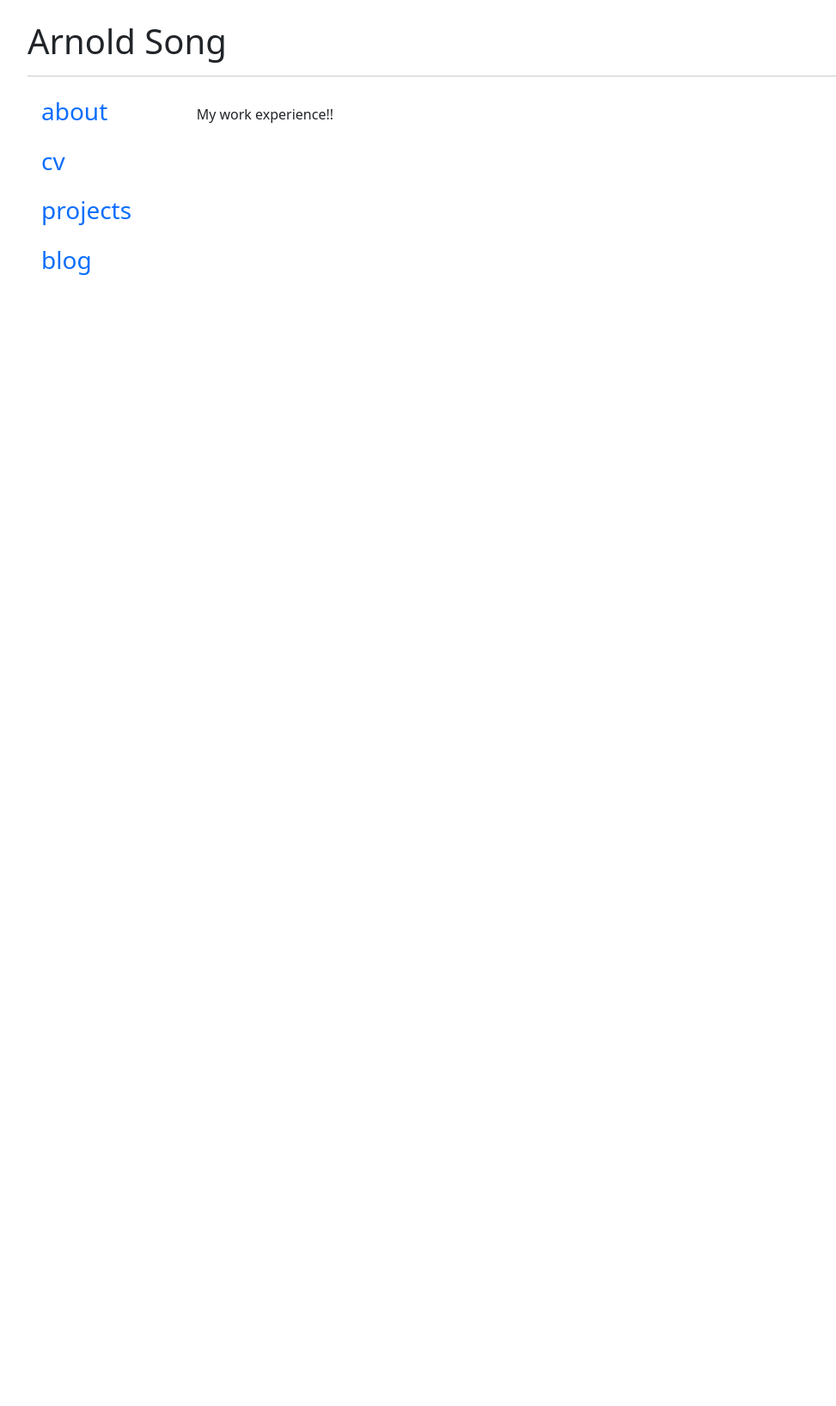
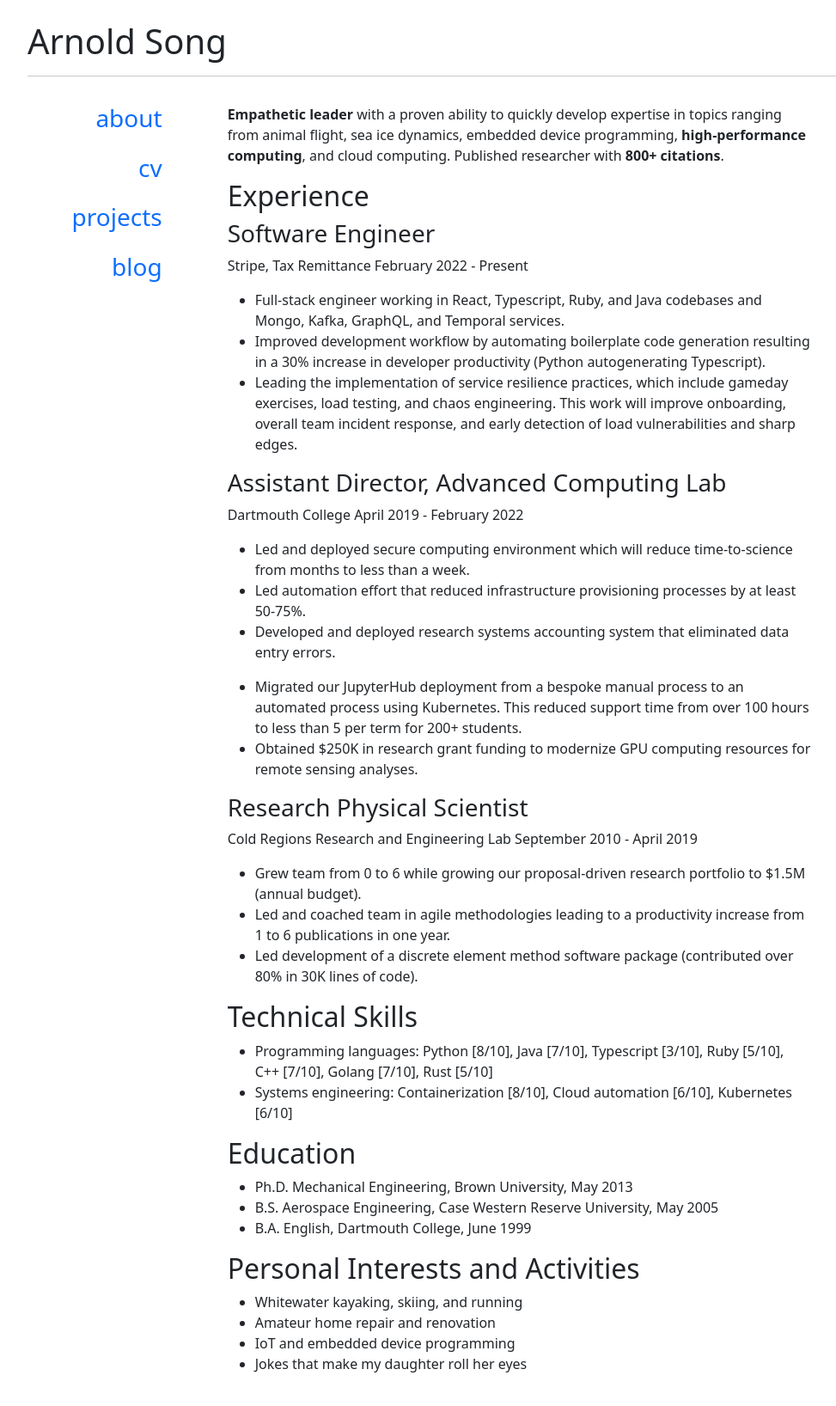
Before and after one commit to arnsong/arnid.io, a plain HTML site: page public/cv/index.html in a window 1280 px wide. Shown: the whole page at 86% size, without its empty margins (54-1027 px from the left). Before the commit the page ends 800 px from the top, so only its background shows below. Drawn offline with nearby package versions, Linux system fonts and the light colour scheme.

Commit message:
Updated content

```diff
--- a/public/cv/index.html
+++ b/public/cv/index.html
@@ -11,19 +11,67 @@
 
 <body>
 <div class="container py-4 px-3 mx-auto">
-<h1>Arnold Song</h1>
+    <a class="nav-link" href="/"><h1>Arnold Song</h1></a>
 <hr/>
 <div class="container-lg">
     <div class="row">
-        <ul class="nav flex-column col-2">
+        <ul class="nav flex-column col-2 pt-2 text-end">
             <li class="nav-item"><a class="nav-link" href="/about"><h3>about</h3></a></li>
             <li class="nav-item"><a class="nav-link" href="/cv"><h3>cv</h3></a></li>
             <li class="nav-item"><a class="nav-link" href="/projects"><h3>projects</h3></a></li>
             <li class="nav-item"><a class="nav-link" href="/blog"><h3>blog</h3></a></li>
         </ul>
-        <div class="col pt-3">
+        <div class="col-md-8 pt-3 ps-5">
 
-My work experience!!
+<p><strong>Empathetic leader</strong> with a proven ability to quickly develop expertise in topics ranging from animal flight, sea ice dynamics, embedded device programming, <strong>high-performance computing</strong>, and cloud computing. Published researcher with <strong>800+ citations</strong>.</p>
+<h2>Experience</h2>
+<h3>Software Engineer</h3>
+<p>Stripe, Tax Remittance
+February 2022 - Present</p>
+<ul>
+<li>Full-stack engineer working in React, Typescript, Ruby, and Java codebases and Mongo, Kafka, GraphQL, and Temporal services.</li>
+<li>Improved development workflow by automating boilerplate code generation resulting in a 30% increase in developer productivity (Python autogenerating Typescript).</li>
+<li>Leading the implementation of service resilience practices, which include gameday exercises, load testing, and chaos engineering. This work will improve onboarding, overall team incident response, and early detection of load vulnerabilities and sharp edges.</li>
+</ul>
+<h3>Assistant Director, Advanced Computing Lab</h3>
+<p>Dartmouth College
+April 2019 - February 2022</p>
+<ul>
+<li>Led and deployed secure computing environment which will reduce time-to-science from months to less than a week.</li>
+<li>Led automation effort that reduced infrastructure provisioning processes by at least 50-75%.</li>
+<li>Developed and deployed research systems accounting system that eliminated data entry errors.</li>
+</ul>
+<ul>
+<li>Migrated our JupyterHub deployment from a bespoke manual process to an automated process using Kubernetes.  This reduced support time from over 100 hours to less than 5 per term for 200+ students.</li>
+<li>Obtained $250K in research grant funding to modernize GPU computing resources for remote sensing analyses.</li>
+</ul>
+<h3>Research Physical Scientist</h3>
+<p>Cold Regions Research and Engineering Lab
+September 2010 - April 2019</p>
+<ul>
+<li>Grew team from 0 to 6 while growing our proposal-driven research portfolio to $1.5M (annual budget).</li>
+<li>Led and coached team in agile methodologies leading to a productivity increase from 1 to 6 publications in one year.</li>
+<li>Led development of a discrete element method software package (contributed over 80% in 30K lines of code).</li>
+</ul>
+<h2>Technical Skills</h2>
+<ul>
+<li>Programming languages:  Python [8/10],  Java [7/10], Typescript [3/10], Ruby [5/10], C++ [7/10], Golang [7/10], Rust [5/10]</li>
+<li>Systems engineering: Containerization [8/10], Cloud automation [6/10], Kubernetes [6/10]</li>
+</ul>
+<h2>Education</h2>
+<ul>
+<li>Ph.D. Mechanical Engineering, Brown University, May 2013</li>
+<li>B.S. Aerospace Engineering, Case Western Reserve University, May 2005</li>
+<li>B.A. English, Dartmouth College, June 1999</li>
+</ul>
+<h2>Personal Interests and Activities</h2>
+<ul>
+<li>Whitewater kayaking, skiing, and running</li>
+<li>Amateur home repair and renovation</li>
+<li>IoT and embedded device programming</li>
+<li>Jokes that make my daughter roll her eyes</li>
+</ul>
+
 
 </div>
     </div>
```
Also changed, not shown: public/about/index.html (+3 -3 lines), public/blog/index.html (+5 -15 lines), public/index.html (+4 -13 lines), public/projects/index.html (+3 -3 lines), templates/content.html (+1 -3 lines), templates/index.html (+3 -3 lines), templates/posts_list.html (+1 -1 lines), 5 other files.
